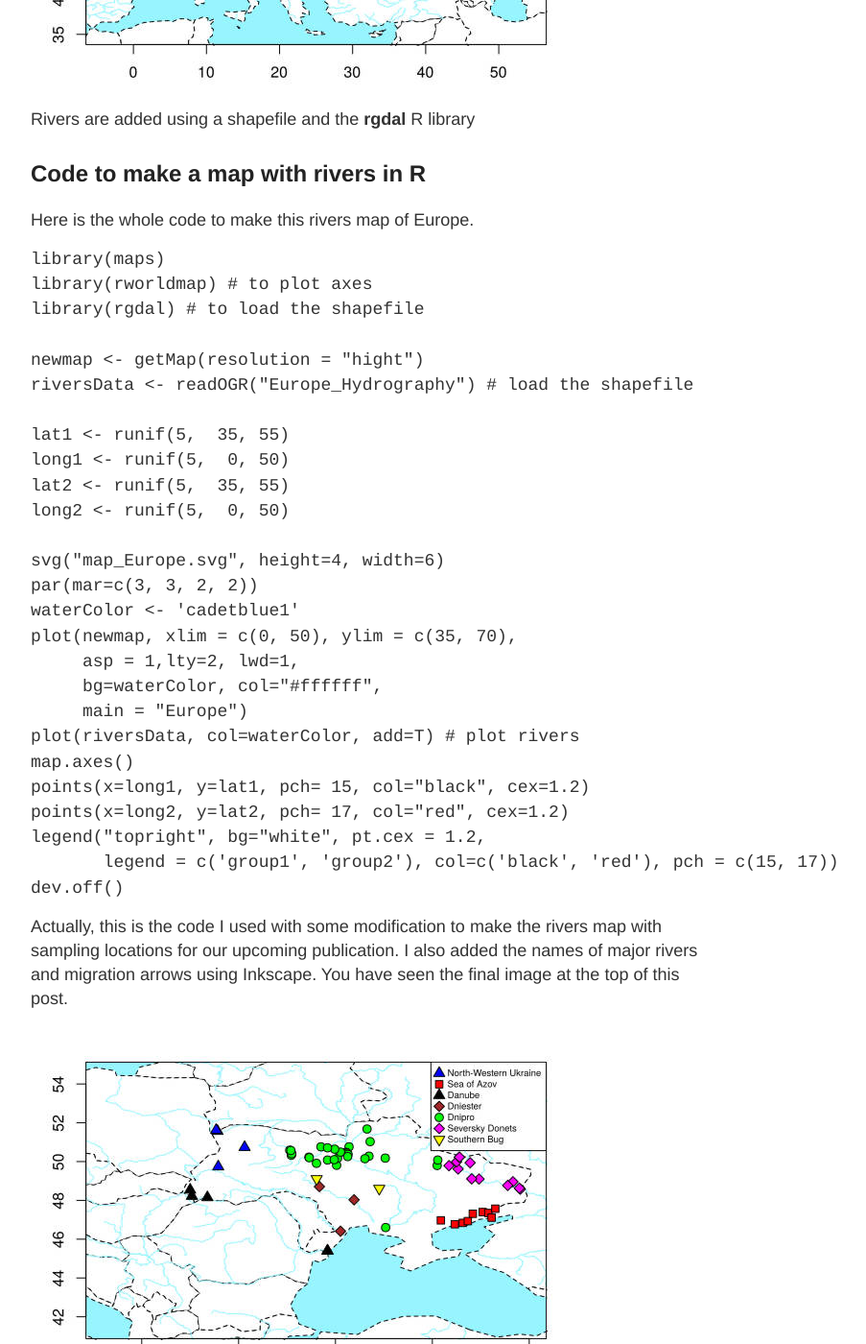
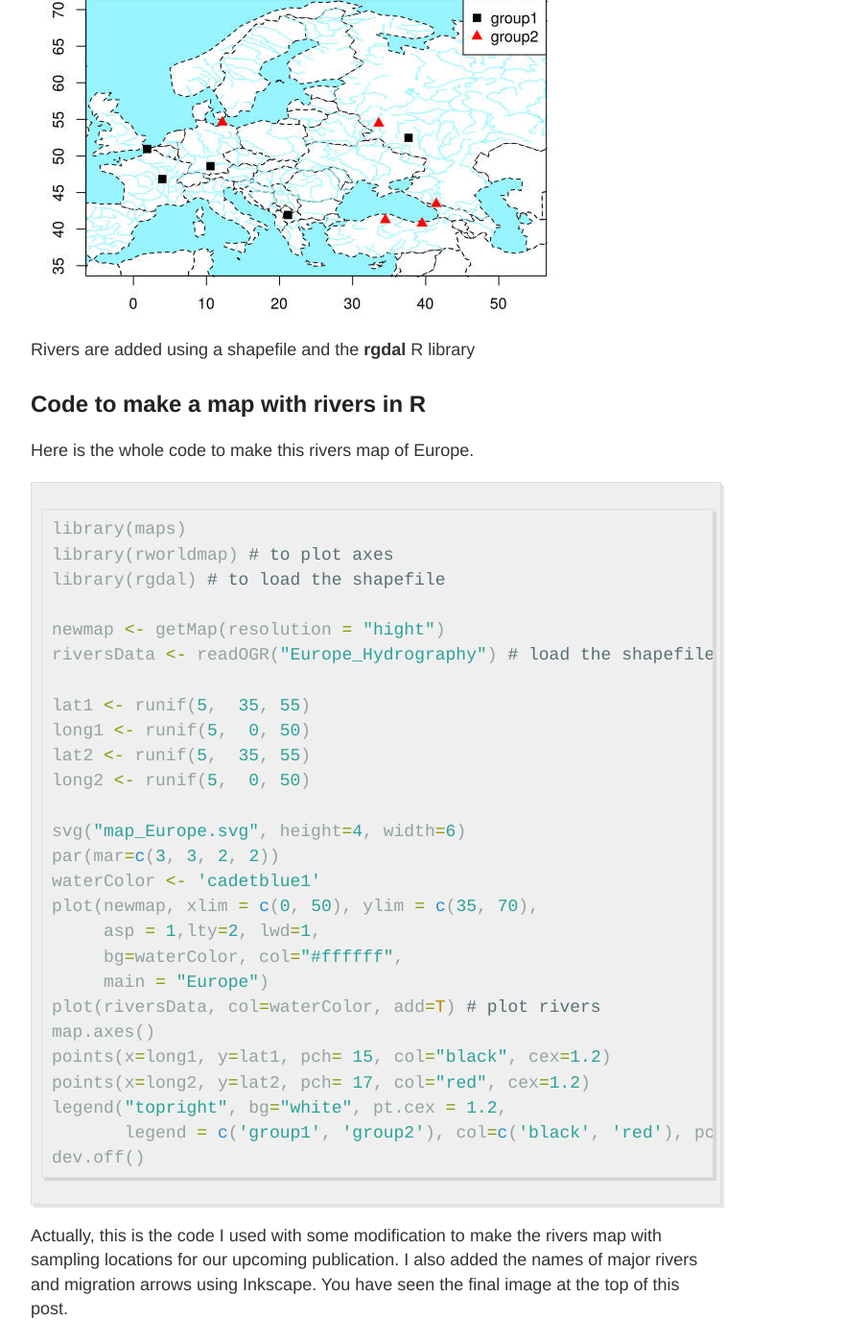
Before and after one commit to evodify/evodify.github.io, a Jekyll site: the page built from _posts/2019-03-22-rivers-map-in-r.md, in a window 1280 px wide and 1400 px high, scrolled down 3045 px. Shown: the whole window at 96% size, without its empty margins (248-1151 px from the left). Built offline with Jekyll 4.4.1, drawn with Linux system fonts in a browser that asks for light colours; some of the changed text lies outside the part shown.

Commit message:
edited codeboxes for R syntax

````diff
--- a/_posts/2019-03-22-rivers-map-in-r.md
+++ b/_posts/2019-03-22-rivers-map-in-r.md
@@ -8,16 +8,14 @@ _focus_key_word: map with rivers in R
 description: R is great tool to make maps including maps with rivers. I would like to share how I created a map with rivers in R with the simplest code possible.
 ---
 
-<hr/>
-
-<p><em>There are many great libraries to create geographic maps in R. However, making a map with rivers in R is not trivial. I was not able to find an R library with a rivers map, but I found a simple way to add rivers to a map.</em></p>
+There are many great libraries to create geographic maps in R. However, making a map with rivers in R is not trivial. I was not able to find an R library with a rivers map, but I found a simple way to add rivers to a map.
 
 <hr/>
-
 
 <p>I recently needed to create a map for a publication where we study fish species. So, showing sampling locations on a map with rivers was a requirement. An obvious solution for that was of course to use R. And although making a map with rivers in R turned out to be easy, I spent half the day searching for a solution.</p>
 
 <p>I use R to create maps for <a href="http://evodify.com/publications/">all my publications</a>. It is a free, simple, and precise way to plot points on a nice-looking map. If I need to add more things to the map, I save it in SVG format and edit it in <a href="https://inkscape.org/" target="_blank">Inkscape</a>, an open-source editor for vector graphics.</p>
+
 <!--more-->
 
 <h2>Make a map plot in R</h2>
@@ -26,19 +24,20 @@ description: R is great tool to make maps including maps with rivers. I would li
 
 <p>Usually, I would use the code like the one below.</p>
 
-<pre class="wp-block-code"><code>library(maps)
+```r
+library(maps)
 library(rworldmap) # to plot axes
 
-newmap &lt;- getMap(resolution = "hight")
+newmap <- getMap(resolution = "hight")
 
-lat1 &lt;- runif(5,  35, 55)
-long1 &lt;- runif(5,  0, 50)
-lat2 &lt;- runif(5,  35, 55)
-long2 &lt;- runif(5,  0, 50)
+lat1 <- runif(5,  35, 55)
+long1 <- runif(5,  0, 50)
+lat2 <- runif(5,  35, 55)
+long2 <- runif(5,  0, 50)
 
 svg("map_Europe.svg", height=4, width=6)
 par(mar=c(3, 3, 2, 2))
-waterColor &lt;- 'cadetblue1'
+waterColor <- 'cadetblue1'
 plot(newmap, xlim = c(0, 50), ylim = c(35, 70),
      asp = 1,lty=2, lwd=1,
      bg=waterColor, col="#ffffff",
@@ -48,7 +47,8 @@ points(x=long1, y=lat1, pch= 15, col="black", cex=1.2)
 points(x=long2, y=lat2, pch= 17, col="red", cex=1.2)
 legend("topright", bg="white", pt.cex = 1.2,
        legend = c('group1', 'group2'), col=c('black', 'red'), pch = c(15, 17))
-dev.off()</code></pre>
+dev.off()
+```
 
 <p>It produces a map of Europe with random points representing two tentative groups.</p>
 <div class="wp-block-image">
@@ -56,7 +56,7 @@ dev.off()</code></pre>
 </div>
 
 <p>You can modify this code to make any map you need by providing your coordinates of the points and changing colors, lines etc. For example, I used this code with some post-editing in Inkscape to create a map for <a href="https://doi.org/10.1371/journal.pgen.1007949" target="_blank">our recent publication in PLOS Genetics</a>.</p>
-<figure class="aligncenter"><img src="{{ site.baseurl }}/assets/posts/2019-03-22-rivers-map-in-r/journal.pgen_.1007949.g001.jpeg" alt="The map of sampling points plotted in R, with the distribution ranges added in Inkscape." class="wp-image-1602" />
+<figure class="aligncenter"><img src="{{ site.baseurl }}/assets/posts/2019-03-22-rivers-map-in-r/journal.pgen.1007949.g001.jpeg" alt="The map of sampling points plotted in R, with the distribution ranges added in Inkscape." class="wp-image-1602" />
 <figcaption class="aligncenter">The map and sampling points are plotted in R, and the distribution ranges are added in Inkscape.</figcaption>
 </figure>
 
@@ -70,9 +70,11 @@ dev.off()</code></pre>
 
 <p>I download the <em>Europe_Hydrography.rar</em> file, extracted it, loaded it to R and added rivers to my previous map with this code:</p>
 
-<pre class="wp-block-code"><code>library(rgdal)
-riversData &lt;- readOGR("Europe_Hydrography") # load the shapefile
-plot(riversData, col=waterColor, add=T) # plot rivers</code></pre>
+```r
+library(rgdal)
+riversData <- readOGR("Europe_Hydrography") # load the shapefile
+plot(riversData, col=waterColor, add=T) # plot rivers
+```
 
 <p>This is the map of Europe with rivers I obtained.</p>
 <div class="wp-block-image">
@@ -85,21 +87,22 @@ plot(riversData, col=waterColor, add=T) # plot rivers</code></pre>
 
 <p>Here is the whole code to make this rivers map of Europe.</p>
 
-<pre class="wp-block-code"><code>library(maps)
+```r
+library(maps)
 library(rworldmap) # to plot axes
 library(rgdal) # to load the shapefile
 
-newmap &lt;- getMap(resolution = "hight")
-riversData &lt;- readOGR("Europe_Hydrography") # load the shapefile
+newmap <- getMap(resolution = "hight")
+riversData <- readOGR("Europe_Hydrography") # load the shapefile
 
-lat1 &lt;- runif(5,  35, 55)
-long1 &lt;- runif(5,  0, 50)
-lat2 &lt;- runif(5,  35, 55)
-long2 &lt;- runif(5,  0, 50)
+lat1 <- runif(5,  35, 55)
+long1 <- runif(5,  0, 50)
+lat2 <- runif(5,  35, 55)
+long2 <- runif(5,  0, 50)
 
 svg("map_Europe.svg", height=4, width=6)
 par(mar=c(3, 3, 2, 2))
-waterColor &lt;- 'cadetblue1'
+waterColor <- 'cadetblue1'
 plot(newmap, xlim = c(0, 50), ylim = c(35, 70),
      asp = 1,lty=2, lwd=1,
      bg=waterColor, col="#ffffff",
@@ -110,7 +113,8 @@ points(x=long1, y=lat1, pch= 15, col="black", cex=1.2)
 points(x=long2, y=lat2, pch= 17, col="red", cex=1.2)
 legend("topright", bg="white", pt.cex = 1.2,
        legend = c('group1', 'group2'), col=c('black', 'red'), pch = c(15, 17))
-dev.off()</code></pre>
+dev.off()
+```
 
 <p>Actually,  this is the code I used with some modification to make the rivers map with sampling locations for our upcoming publication. I also added the names of major rivers and migration arrows using Inkscape. You have seen the final image at the top of this post.</p>
 <div class="wp-block-image">
````
